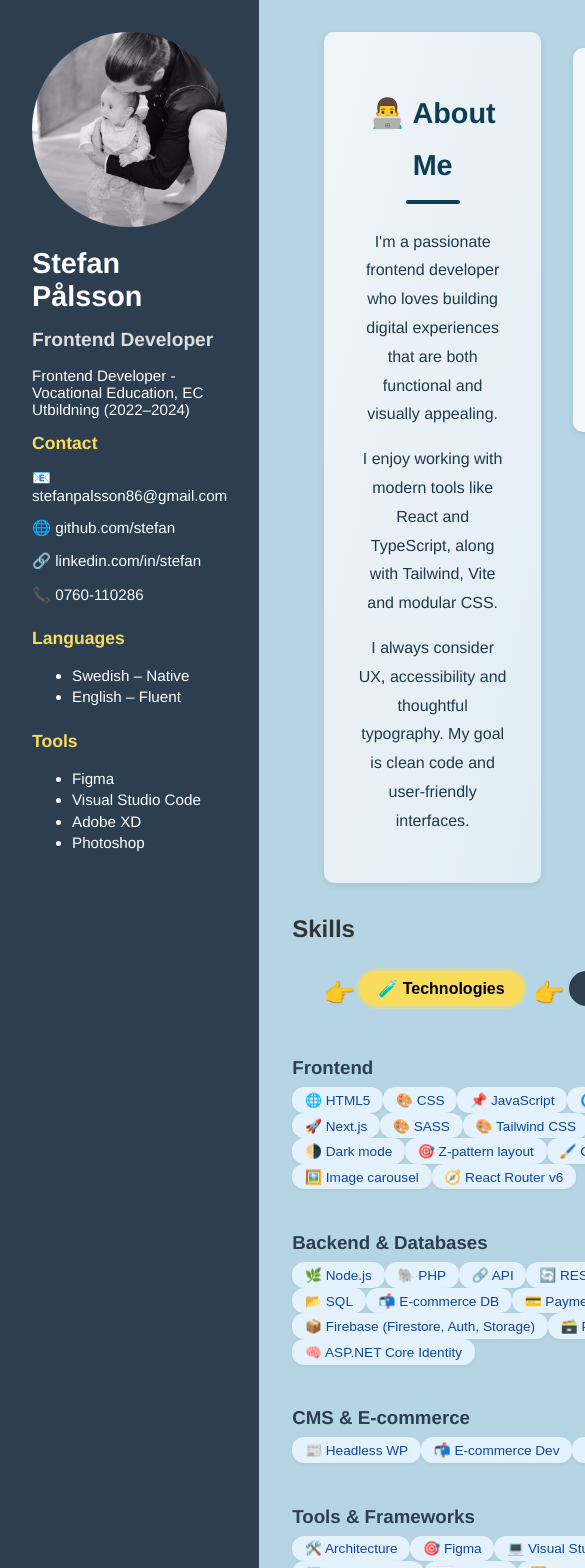
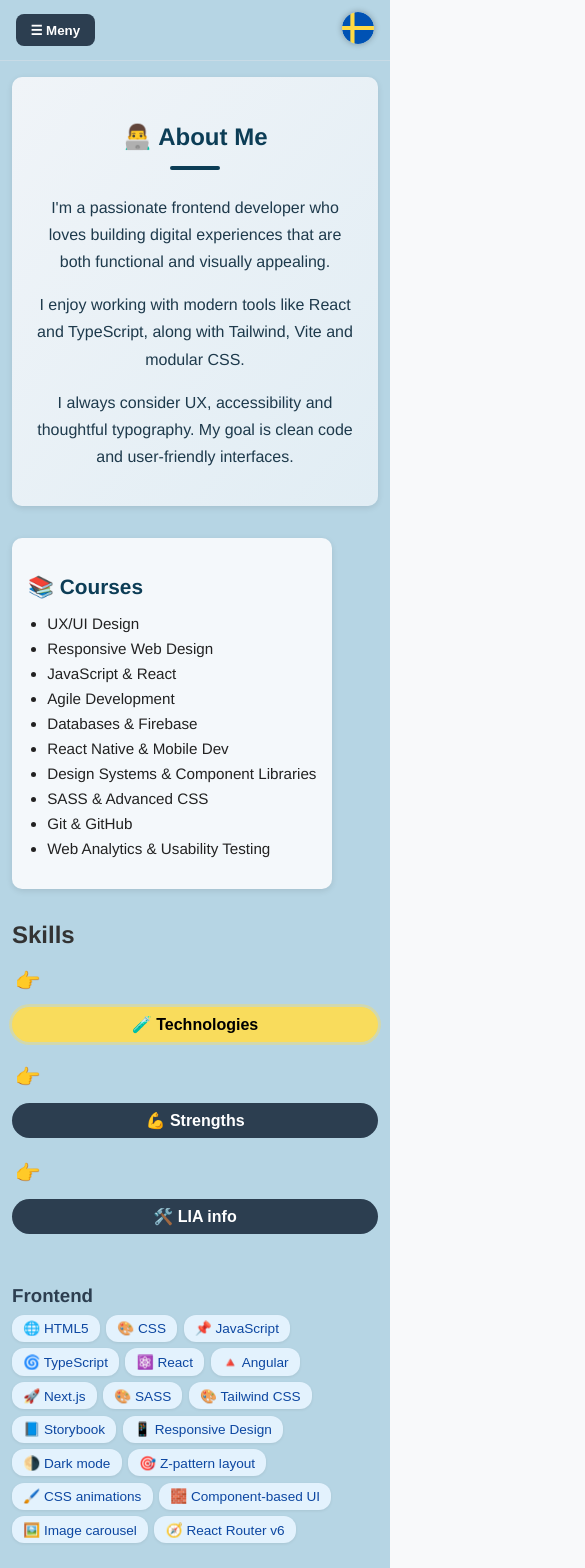
Before and after one commit to StefanPalsson/Stefan-CV, a React (Vite) app: page / in a window 390 px wide. Shown: the top 1568 px of the page, 585 px wide, since content can reach past the window. Built offline with nearby package versions, Linux system fonts and the light colour scheme.

Commit message:
Updated responsive CV with mobile menu

```diff
--- a/index.html
+++ b/index.html
@@ -1,9 +1,15 @@
 <!DOCTYPE html>
-<html lang="en"> <!-- Ändrat från "sv" till "en" -->
+<html lang="en">
   <head>
     <meta charset="UTF-8" />
-    <meta name="viewport" content="width=device-width, initial-scale=1.0" />
-    <meta name="description" content="Stefan Pålsson's CV – Frontend Developer" />
+    <meta
+      name="viewport"
+      content="width=device-width, initial-scale=1, maximum-scale=1"
+    />
+    <meta
+      name="description"
+      content="Stefan Pålsson's CV – Frontend Developer"
+    />
     <title>Stefan Pålsson – CV</title>
 
     <!-- Google Font -->
@@ -13,25 +19,7 @@
       href="https://fonts.googleapis.com/css2?family=Poppins:wght@300;400;600;700&display=swap"
       rel="stylesheet"
     />
-
-    <!-- Favicon (optional) -->
-    <link rel="icon" type="image/png" href="/favicon.png" />
-
-    <style>
-      body {
-        margin: 0;
-        font-family: 'Poppins', sans-serif;
-        background-color: #f9f9f9;
-        color: #222;
-        min-height: 100vh;
-        display: flex;
-        justify-content: center;
-        align-items: center;
-      }
-      #root {
-        width: 100%;
-      }
-    </style>
+    <!-- Ingen inline-style här – all layout styrs via App.css -->
   </head>
   <body>
     <div id="root"></div>
--- a/src/App.css
+++ b/src/App.css
@@ -9,7 +9,11 @@ body {
 .cv-wrapper {
   display: flex;
   min-height: 100vh;
+  overflow-x: hidden;
 }
+
+* { box-sizing: border-box; }
+img { max-width: 100%; height: auto; }
 
 /* === Sidebar === */
 .sidebar {
@@ -179,7 +183,6 @@ body {
   gap: 0.5rem;
 }
 
-
 .tab-wrapper {
   display: flex;
   align-items: center;
@@ -289,9 +292,6 @@ body {
   border-radius: 10px;
   box-shadow: 0 4px 10px rgba(0, 0, 0, 0.15);
 }
-
-
-
 
 .project-title {
   font-size: 1.3rem;
@@ -439,7 +439,7 @@ body {
 
 /* === Specifik stil för Whack-a-Mole-bild === */
 .whack-img {
-  width: 30%; /* eller prova 40% eller 300px beroende på vad som ser bäst ut */
+  width: 30%;
   max-width: 300px;
   height: auto;
 }
@@ -448,16 +448,9 @@ a {
   text-decoration: none;
 }
 
-
 @keyframes pulseText {
-  0%, 100% {
-    opacity: 1;
-    transform: scale(1);
-  }
-  50% {
-    opacity: 0.7;
-    transform: scale(1.04);
-  }
+  0%, 100% { opacity: 1; transform: scale(1); }
+  50% { opacity: 0.7; transform: scale(1.04); }
 }
 
 /* === Tillgänglighet: Fokus-stöd === */
@@ -467,15 +460,198 @@ button:focus,
   outline-offset: 2px;
 }
 
-/* === Mobilanpassning === */
-@media (max-width: 600px) {
-  .course-wrapper {
-    flex-direction: column;
-    align-items: center;
+/* =========================
+   RESPONSIVE LAYOUT
+   ========================= */
+
+/* XL–L (<=1200px) */
+@media (max-width: 1200px) {
+  .main-content { padding: 1.5rem; }
+  .about-section { max-width: 100%; }
+  .project-box { max-width: 100%; }
+  .project-image-grid img { width: 49%; }
+}
+
+/* M (<=992px) */
+@media (max-width: 992px) {
+  .cv-wrapper { flex-direction: column; }
+
+  .sidebar {
+    max-width: 100%;
+    border-right: none;
+    border-bottom: 1px solid #ccc;
+    text-align: center;
+    padding: 1.5rem 1rem;
   }
 
-  .tab-buttons {
-    flex-direction: column;
-    align-items: flex-start;
+  .profile-pic {
+    width: 160px;
+    height: 160px;
+    margin: 0 auto 1rem auto;
+    display: block;
+  }
+
+  .sidebar section { text-align: left; max-width: 680px; margin: 0.75rem auto; }
+
+  .main-content { padding: 1.5rem 1rem; }
+
+  .about-wrapper { margin-left: 0; gap: 1rem; }
+  .course-box { max-width: 100%; }
+  .lang-switch-wrapper { margin-top: .5rem; }
+
+  .tab-buttons { gap: .6rem; }
+  .nav-button { min-width: 0; padding: .5rem .9rem; font-size: .95rem; }
+
+  .project-container { padding: 1.25rem; }
+  .project-title { font-size: 1.15rem; }
+}
+
+/* S (<=768px) */
+@media (max-width: 768px) {
+  .name { font-size: 1.6rem; }
+  .title { font-size: 1.05rem; }
+  .about-section h2 { font-size: 1.5rem; }
+  .about-section { padding: 1.25rem; line-height: 1.7; }
+
+  .about-wrapper { flex-direction: column; align-items: stretch; }
+
+  .tech-tags { gap: .4rem; }
+  .tech-badge-container { display: flex; flex-wrap: wrap; gap: .4rem; }
+  .tech-tags button,
+  .tech-badges span { font-size: .85rem; padding: .35rem .7rem; }
+
+  .project-image-grid { gap: .75rem; }
+  .project-image-grid img { width: 100%; }
+
+  .whack-img { width: 100%; max-width: 520px; }
+
+  .flag-icon { width: 34px; height: 34px; }
+  .finger-icon { font-size: 1.3rem; }
+  .lang-label { font-size: .95rem; }
+}
+
+/* XS (<=480px) */
+@media (max-width: 480px) {
+  .sidebar { padding: 1rem .75rem; }
+  .main-content { padding: 1rem .75rem; }
+
+  .name { font-size: 1.45rem; }
+  .title { font-size: 1rem; }
+  .school, .sidebar p, .sidebar li { font-size: .95rem; }
+
+  .accordion-button {
+    width: 100%;
+    text-align: center;
+    padding: .65rem 1rem;
+    font-size: .95rem;
+  }
+
+  .tab-buttons { width: 100%; }
+  .tab-wrapper { width: 100%; flex-wrap: wrap; }
+  .nav-button { flex: 1 1 auto; }
+
+  .course-box { padding: 1rem; }
+  .project-container { padding: 1rem; margin-bottom: 2rem; }
+  .project-title { font-size: 1.05rem; }
+
+  .tab-buttons button:hover,
+  .accordion-button:hover { transform: none; }
+}
+/* ===== Sticky sidebar på desktop ===== */
+@media (min-width: 993px) {
+  .sidebar {
+    position: sticky;
+    top: 0;
+    height: 100vh;
+    overflow-y: auto;
+  }
+  .mobile-bar { display: none; }
+  .close-menu { display: none; }
+}
+
+/* ===== Mobil top-bar + off-canvas sidebar ===== */
+.mobile-bar {
+  display: none;
+}
+
+@media (max-width: 992px) {
+  /* Top-bar som alltid syns överst */
+  .mobile-bar {
+    position: sticky;
+    top: 0;
+    display: flex;
+    align-items: center;
+    justify-content: space-between;
+    background: #b6d5e4;
+    padding: 0.75rem 1rem;
+    z-index: 600;
+    border-bottom: 1px solid #c8dbe6;
+  }
+
+  .menu-button {
+    background: #2c3e50;
+    color: #fff;
+    border: 0;
+    border-radius: 8px;
+    padding: 0.55rem 0.9rem;
+    font-weight: 600;
+    cursor: pointer;
+  }
+
+  .mobile-lang .flag-icon { width: 32px; height: 32px; }
+
+  /* Off-canvas sidebar */
+  .sidebar {
+    position: fixed;
+    inset: 0 auto 0 0;
+    width: 85%;
+    max-width: 320px;
+    height: 100vh;
+    transform: translateX(-100%);
+    transition: transform 0.3s ease;
+    z-index: 1000;
+    overflow-y: auto;
+    padding-top: 3.25rem; /* plats för close-knapp */
+  }
+  .sidebar.open {
+    transform: translateX(0);
+  }
+
+  .close-menu {
+    display: block;
+    position: absolute;
+    top: 0.6rem;
+    right: 0.6rem;
+    background: #f9dc5c;
+    color: #1b2a35;
+    border: 0;
+    border-radius: 8px;
+    padding: 0.35rem 0.6rem;
+    font-weight: 700;
+    cursor: pointer;
+  }
+
+  /* Skugga bakom menyn */
+  .backdrop {
+    position: fixed;
+    inset: 0;
+    background: rgba(0,0,0,.45);
+    z-index: 900;
+  }
+
+  /* Dölj desktop-språkknappen i kursboxen på mobil (vi har den i top-baren) */
+  .desktop-lang { display: none; }
+}
+
+/* Fyll vänsterkolumnen med mörkblå bakgrund hela sidans höjd */
+@media (min-width: 993px) {
+  .cv-wrapper {
+    background: linear-gradient(
+      to right,
+      #2c3e50 0,
+      #2c3e50 300px,
+      #b6d5e4 300px,
+      #b6d5e4 100%
+    );
   }
 }
--- a/src/index.css
+++ b/src/index.css
@@ -1,77 +1,18 @@
+/* index.css – minimal bas så den inte krockar med App.css */
+:root {
+  --bg: #f8f9fa;
+  --text: #333;
+}
+
+* { box-sizing: border-box; }
+
+html, body, #root { height: 100%; }
+
 body {
   margin: 0;
-  font-family: Arial, sans-serif;
-  background-color: #f9f9f9;
+  font-family: "Helvetica Neue", Helvetica, Arial, sans-serif;
+  background: var(--bg);
+  color: var(--text);
 }
 
-.cv-container {
-  display: flex;
-  min-height: 100vh;
-}
-
-.sidebar {
-  background-color: #1e1e1e;
-  color: white;
-  padding: 2rem;
-  width: 100%;
-  max-width: 300px;
-  text-align: center;
-}
-
-.profile-pic {
-  width: 120px;
-  height: 120px;
-  border-radius: 50%;
-  object-fit: cover;
-  border: 3px solid #fff;
-  margin-bottom: 1rem;
-}
-
-.subtitle {
-  color: #facc15; /* gul */
-  font-weight: bold;
-  margin-bottom: 1rem;
-}
-
-.section {
-  margin-top: 2rem;
-  text-align: left;
-}
-
-.section h2 {
-  margin-bottom: 0.5rem;
-  color: #facc15;
-  font-size: 1rem;
-}
-
-.main-content {
-  flex-grow: 1;
-  padding: 2rem;
-  background-color: white;
-  color: #333;
-}
-
-.main-content h2 {
-  color: #111;
-  border-bottom: 2px solid #ccc;
-  padding-bottom: 0.3rem;
-  margin-bottom: 1rem;
-}
-
-.tech-list {
-  display: flex;
-  flex-wrap: wrap;
-  gap: 0.5rem;
-  list-style: none;
-  padding: 0;
-}
-
-.tech-list li {
-  background-color: #eee;
-  padding: 0.5rem 1rem;
-  border-radius: 4px;
-}
-
-ul li {
-  margin-bottom: 0.5rem;
-}
+/* Inga klasser som .sidebar, .main-content här. */
--- a/src/pages/Home.jsx
+++ b/src/pages/Home.jsx
@@ -7,6 +7,8 @@ const languages = { en, sv };
 
 export default function Home() {
   const [activeTab, setActiveTab] = useState("tekniker");
+
+  // Accordions
   const [showChiliDetails, setShowChiliDetails] = useState(false);
   const [showLeontinaDetails, setShowLeontinaDetails] = useState(false);
   const [showWhackDetails, setShowWhackDetails] = useState(false);
@@ -14,8 +16,9 @@ export default function Home() {
   const [showTodoDetails, setShowTodoDetails] = useState(false);
   const [showRedditDetails, setShowRedditDetails] = useState(false);
   const [showWeatherDetails, setShowWeatherDetails] = useState(false);
+
+  // Språk
   const [lang, setLang] = useState(localStorage.getItem("lang") || "en");
-
   const t = languages[lang];
 
   const switchLanguage = () => {
@@ -24,9 +27,47 @@ export default function Home() {
     localStorage.setItem("lang", newLang);
   };
 
+  // Mobilmeny (öppna/stäng sidebar)
+  const [menuOpen, setMenuOpen] = useState(false);
+
   return (
     <div className="cv-wrapper">
-      <aside className="sidebar">
+      {/* Mobil top-bar */}
+      <div className="mobile-bar">
+        <button
+          className="menu-button"
+          aria-label="Open menu"
+          aria-expanded={menuOpen}
+          onClick={() => setMenuOpen(true)}
+        >
+          ☰ Meny
+        </button>
+
+        <div className="mobile-lang">
+          <img
+            src={lang === "en" ? "/flags/se.svg" : "/flags/gb.svg"}
+            alt={lang === "en" ? "Svenska" : "English"}
+            className="flag-icon"
+            onClick={switchLanguage}
+            role="button"
+            tabIndex={0}
+          />
+        </div>
+      </div>
+
+      {/* Overlay vid öppen meny */}
+      {menuOpen && <div className="backdrop" onClick={() => setMenuOpen(false)} />}
+
+      <aside className={`sidebar ${menuOpen ? "open" : ""}`}>
+        {/* Stäng-knapp syns bara på mobil */}
+        <button
+          className="close-menu"
+          aria-label="Close menu"
+          onClick={() => setMenuOpen(false)}
+        >
+          ✕
+        </button>
+
         <img src="/jag2.jpg" alt="Stefan Pålsson" className="profile-pic" />
         <h1 className="name">Stefan Pålsson</h1>
         <h1 className="title">{t.title}</h1>
@@ -59,7 +100,7 @@ export default function Home() {
         </section>
       </aside>
 
-      <main className="main-content">
+      <main className="main-content" onClick={() => menuOpen && setMenuOpen(false)}>
         <section className="about-wrapper">
           <section className="about-section">
             <h2>👨‍💻 {t.aboutTitle}</h2>
@@ -79,7 +120,7 @@ export default function Home() {
               </ul>
             </div>
 
-            <div className="lang-switch-wrapper">
+            <div className="lang-switch-wrapper desktop-lang">
               <span className="finger-icon">👉</span>
               <img
                 src={lang === "en" ? "/flags/se.svg" : "/flags/gb.svg"}
@@ -96,18 +137,36 @@ export default function Home() {
 
         <section>
           <h2>{t.skills}</h2>
-          <div className="tab-buttons" style={{ flexWrap: "wrap", gap: "1rem", alignItems: "center" }}>
+          <div
+            className="tab-buttons"
+            style={{ flexWrap: "wrap", gap: "1rem", alignItems: "center" }}
+          >
             <div className="tab-wrapper">
               <span className="finger-icon">👉</span>
-              <button onClick={() => setActiveTab("tekniker")} className={`accordion-button nav-button ${activeTab === "tekniker" ? "active" : ""}`}>
+              <button
+                onClick={() => setActiveTab("tekniker")}
+                className={`accordion-button nav-button ${
+                  activeTab === "tekniker" ? "active" : ""
+                }`}
+              >
                 🧪 {t.techTab}
               </button>
               <span className="finger-icon">👉</span>
-              <button onClick={() => setActiveTab("styrkor")} className={`accordion-button nav-button ${activeTab === "styrkor" ? "active" : ""}`}>
+              <button
+                onClick={() => setActiveTab("styrkor")}
+                className={`accordion-button nav-button ${
+                  activeTab === "styrkor" ? "active" : ""
+                }`}
+              >
                 💪 {t.strengthTab}
               </button>
               <span className="finger-icon">👉</span>
-              <button onClick={() => setActiveTab("lia")} className={`accordion-button nav-button ${activeTab === "lia" ? "active" : ""}`}>
+              <button
+                onClick={() => setActiveTab("lia")}
+                className={`accordion-button nav-button ${
+                  activeTab === "lia" ? "active" : ""
+                }`}
+              >
                 🛠️ {t.liaButton}
               </button>
             </div>
@@ -117,7 +176,9 @@ export default function Home() {
             {activeTab === "tekniker" &&
               Object.entries(t.tekniker).map(([kategori, tags]) => (
                 <div key={kategori} style={{ marginBottom: "1rem", width: "100%" }}>
-                  <h3 style={{ marginBottom: "0.5rem", color: "#2c3e50" }}>{kategori}</h3>
+                  <h3 style={{ marginBottom: "0.5rem", color: "#2c3e50" }}>
+                    {kategori}
+                  </h3>
                   <div className="tech-badge-container">
                     {tags.map((tag, index) => (
                       <button key={index}>{tag}</button>
@@ -127,9 +188,7 @@ export default function Home() {
               ))}
 
             {activeTab === "styrkor" &&
-              t.styrkor.map((item, index) => (
-                <button key={index}>{item}</button>
-              ))}
+              t.styrkor.map((item, index) => <button key={index}>{item}</button>)}
 
             {activeTab === "lia" && (
               <div className="lia-info">
@@ -184,7 +243,7 @@ export default function Home() {
                   </div>
                 )}
                 <div className="tech-badges">
-                  {t.chili.badges.map((b, i) => (
+                  {t.chili.badges?.map((b, i) => (
                     <span key={i}>{b}</span>
                   ))}
                 </div>
@@ -221,7 +280,7 @@ export default function Home() {
                   </div>
                 )}
                 <div className="tech-badges">
-                  {t.leontina.badges.map((b, i) => (
+                  {t.leontina.badges?.map((b, i) => (
                     <span key={i}>{b}</span>
                   ))}
                 </div>
@@ -258,7 +317,7 @@ export default function Home() {
                   </div>
                 )}
                 <div className="tech-badges">
-                  {t.whack.badges.map((b, i) => (
+                  {t.whack.badges?.map((b, i) => (
                     <span key={i}>{b}</span>
                   ))}
                 </div>
@@ -271,6 +330,7 @@ export default function Home() {
                 </div>
               </div>
             </li>
+
             {/* Time4Family */}
             <li>
               <div className="project-container time4family">
@@ -281,9 +341,7 @@ export default function Home() {
                 </div>
                 <button
                   className="accordion-button"
-                  onClick={() =>
-                    setShowTime4FamilyDetails(!showTime4FamilyDetails)
-                  }
+                  onClick={() => setShowTime4FamilyDetails(!showTime4FamilyDetails)}
                 >
                   {showTime4FamilyDetails ? t.hideDetails : t.showDetails}
                 </button>
@@ -299,7 +357,7 @@ export default function Home() {
                   </div>
                 )}
                 <div className="tech-badges">
-                  {t.time4family.badges.map((b, i) => (
+                  {t.time4family.badges?.map((b, i) => (
                     <span key={i}>{b}</span>
                   ))}
                 </div>
@@ -309,7 +367,8 @@ export default function Home() {
                 </div>
               </div>
             </li>
-            {/* Todo List Project */}
+
+            {/* Todo */}
             <li>
               <div className="project-container todo">
                 <div className="project-box">
@@ -335,7 +394,7 @@ export default function Home() {
                   </div>
                 )}
                 <div className="tech-badges">
-                  {t.todo.badges.map((b, i) => (
+                  {t.todo.badges?.map((b, i) => (
                     <span key={i}>{b}</span>
                   ))}
                 </div>
@@ -344,7 +403,8 @@ export default function Home() {
                 </div>
               </div>
             </li>
-            {/* Mini Reddit Clone */}
+
+            {/* Mini Reddit */}
             <li>
               <div className="project-container reddit">
                 <div className="project-box">
@@ -370,7 +430,7 @@ export default function Home() {
                   </div>
                 )}
                 <div className="tech-badges">
-                  {t.reddit.badges.map((b, i) => (
+                  {t.reddit.badges?.map((b, i) => (
                     <span key={i}>{b}</span>
                   ))}
                 </div>
@@ -379,7 +439,8 @@ export default function Home() {
                 </div>
               </div>
             </li>
-            {/* Weather App */}
+
+            {/* Weather */}
             <li>
               <div className="project-container weather">
                 <div className="project-box">
@@ -405,7 +466,7 @@ export default function Home() {
                   </div>
                 )}
                 <div className="tech-badges">
-                  {t.weather.badges.map((b, i) => (
+                  {t.weather.badges?.map((b, i) => (
                     <span key={i}>{b}</span>
                   ))}
                 </div>
```
